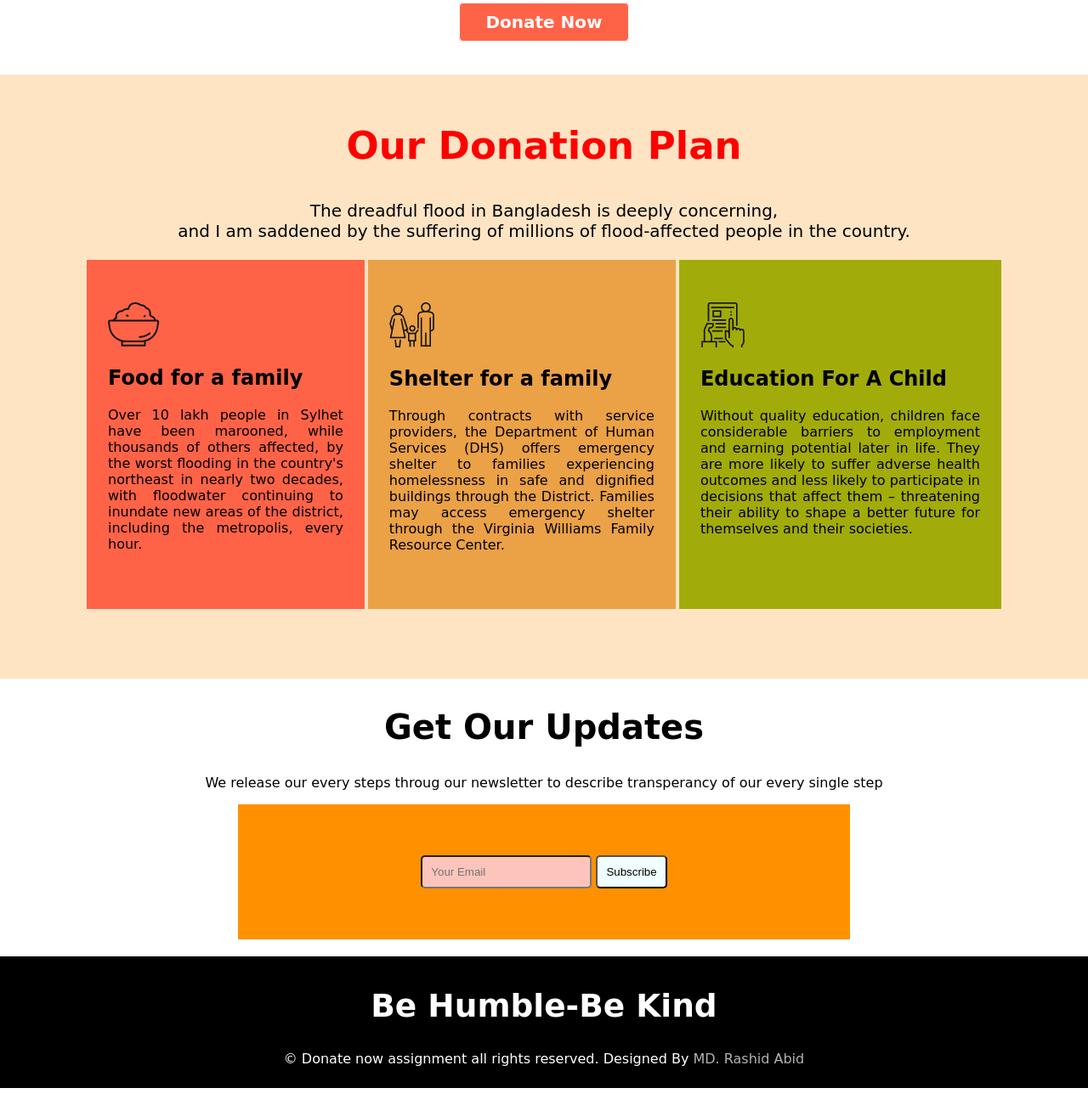
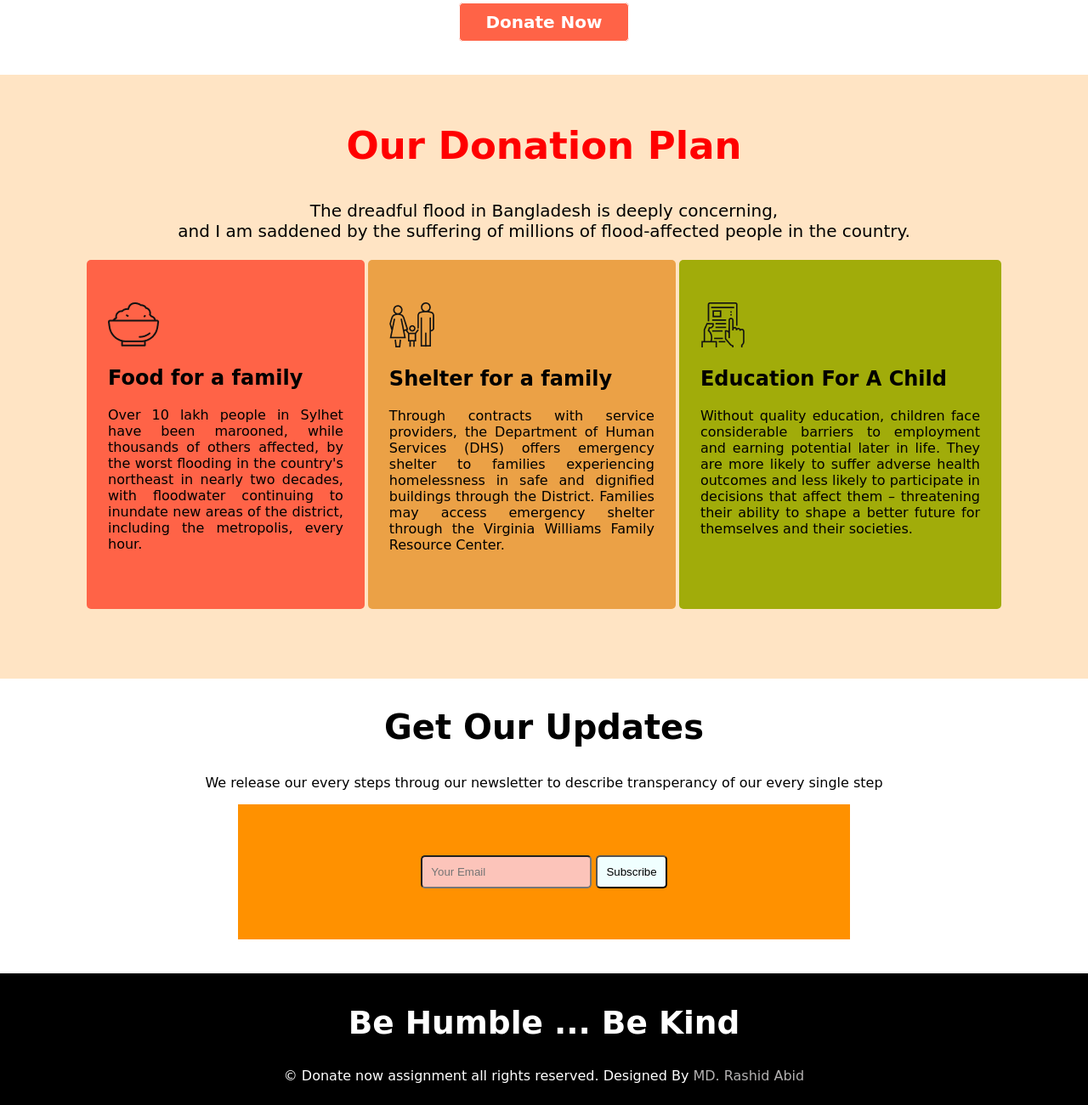
Before and after one commit to shourovdigital/donate-assignment-1, a plain HTML site: page index.html in a window 1280 px wide. Shown: the part 776-2077 px from the top of the page at 85% size. Drawn offline with Linux system fonts and the light colour scheme; a web font is replaced by a local one.

Commit message:
planing section update

```diff
--- a/index.html
+++ b/index.html
@@ -68,7 +68,7 @@
     </section>
     <section class="footer-section">
         <div class="footer-text">
-            <h1>Be Humble-Be Kind</h1>
+            <h1>Be Humble ... Be Kind</h1>
         </div>
         <div class="footer-copyright">
             <p>&copy Donate now assignment all rights reserved. Designed By <a href="#">MD. Rashid Abid</a></p>
--- a/style.css
+++ b/style.css
@@ -97,12 +97,14 @@ hr{
 }
 .div-C{
     background-color: rgb(161, 172, 10);
+    margin-right: 5px;
 
 }
 .common{
     border: 0px solid;
     margin: 2px;
     padding: 50px 25px;
+    border-radius: 5px;
 }
 .newsletter-section{
     width: 1080px;
@@ -138,7 +140,7 @@ hr{
     height: 150px;
     width: 100%;
     padding-top: 5px;
-    margin-top: 20px;
+    margin-top: 40px;
 }
 .footer-text{
     font-family: 'Oleo Script Swash Caps', cursive;
```
